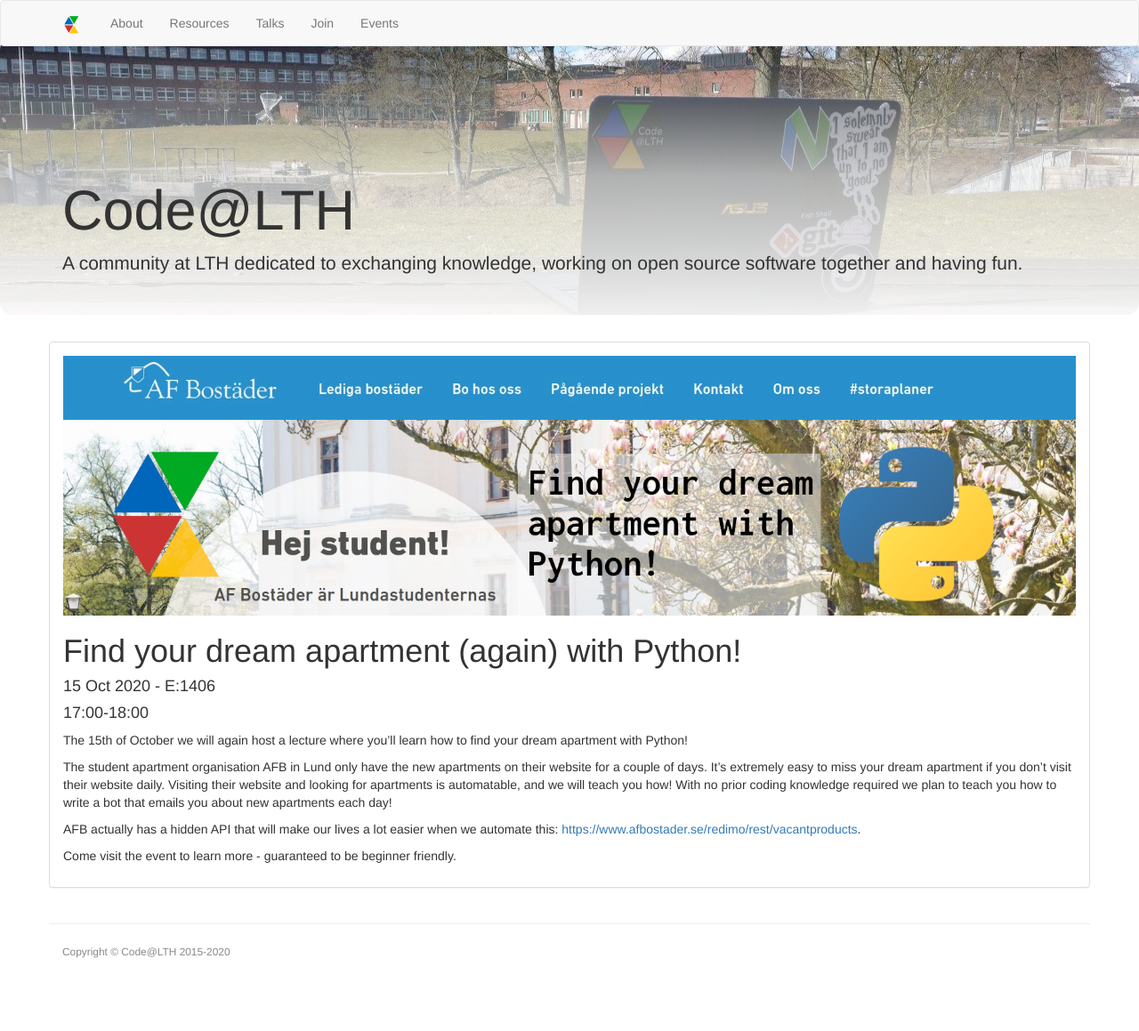
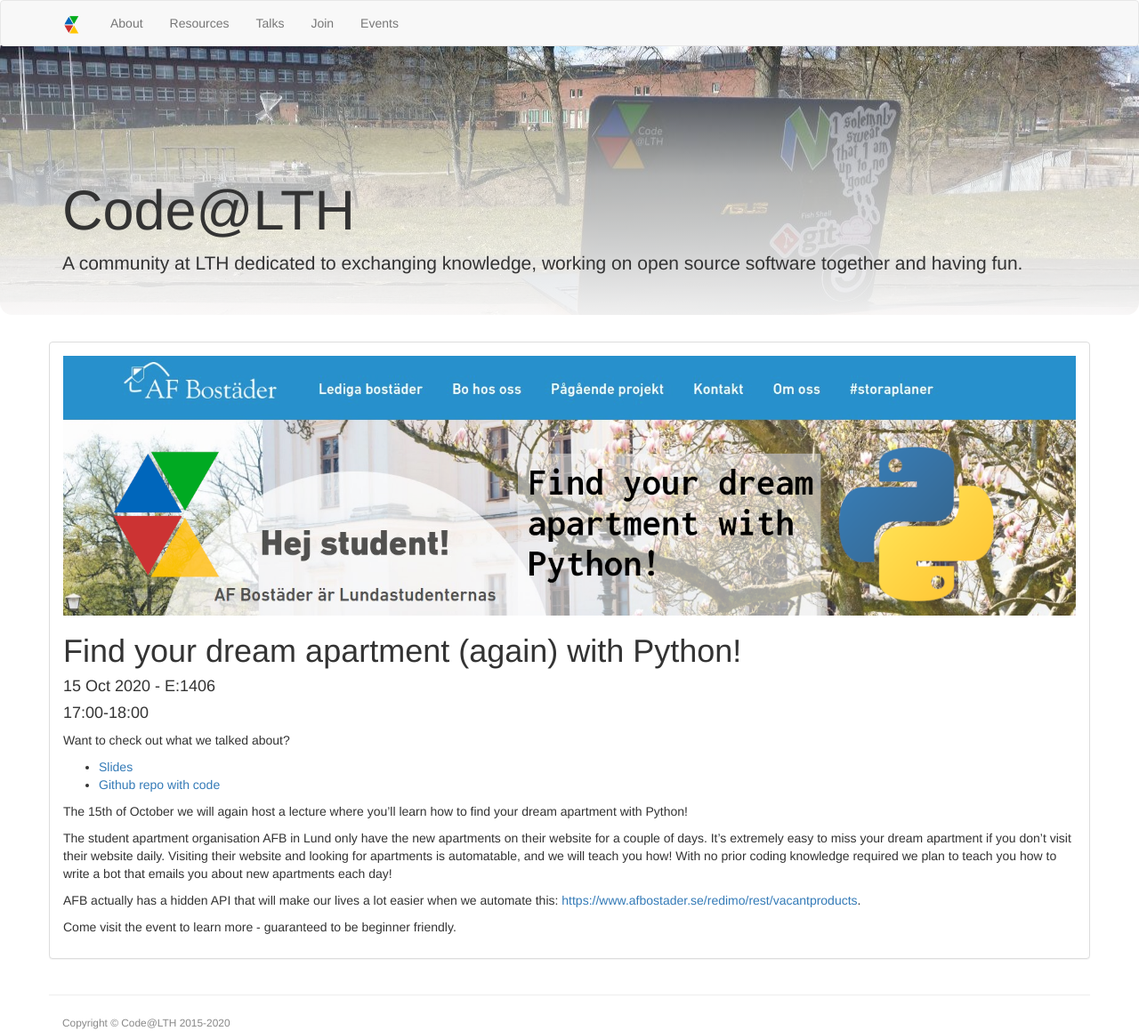
Before and after one commit to Code-at-LTH/code-at-lth.github.io, a Jekyll site: the page built from _events/2020-10-15-find-dream-apartment-again.md, in a window 1280 px wide. Shown: the whole page at 89% size. Built offline with Jekyll 4.4.1, drawn with Linux system fonts in a browser that asks for light colours; nearby versions of some CDN libraries; before the commit the page ends 1079 px from its top, so only the background shows below that.

Commit message:
add links for dream apartment event

```diff
--- a/_events/2020-10-15-find-dream-apartment-again.md
+++ b/_events/2020-10-15-find-dream-apartment-again.md
@@ -6,6 +6,10 @@
 aboveimg: "/assets/images/2020/python-crawl.png"
 ---
 
+Want to check out what we talked about?
+- [Slides](https://docs.google.com/presentation/d/1rV5IPzBiFoe-DPaGTZztfFuZ4lO70y6T5YRnIyjii4k/edit?usp=sharing)
+- [Github repo with code](https://github.com/funrep/afb-notifier)
+
 The 15th of October we will again host a lecture where you'll learn how to find your dream apartment with Python!
 
 The student apartment organisation AFB in Lund only have the new apartments on their website for a couple of days. It's extremely easy to miss your dream apartment if you don't visit their website daily. Visiting their website and looking for apartments is automatable, and we will teach you how! With no prior coding knowledge required we plan to teach you how to write a bot that emails you about new apartments each day!
```
